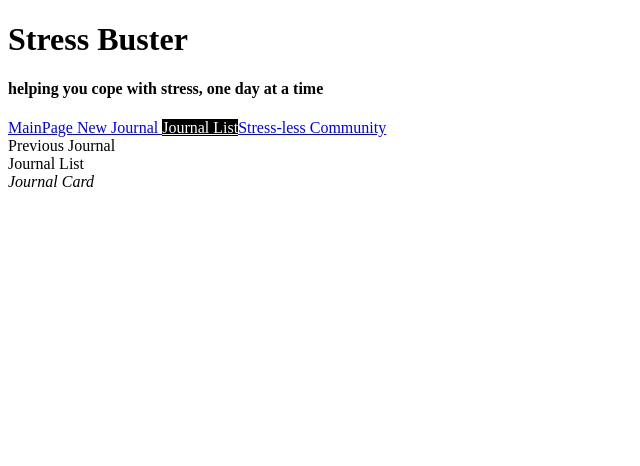
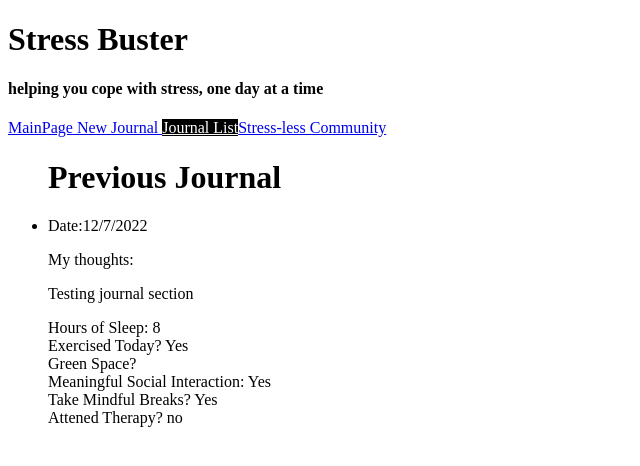
Before and after one commit to timmyyan-git/stress-buster-health-journal, a React (Create React App) app in the folder project/: page /PreviousJournals in a window 1280 px wide. Shown: the top 466 px of the page, without its empty margins (0-640 px from the left). Built offline with nearby package versions, Linux system fonts and the light colour scheme; no server answers; data requests are answered from the project's data file.

Commit message:
Journal List & Journal Card Mock

```diff
--- a/project/db.json
+++ b/project/db.json
@@ -1,5 +1,17 @@
 {
     "journals": [
+        {
+            "id": 1,
+            "date": "12/7/2022",
+            "journalWriting": "Testing journal section",
+            "sleep": 8,
+            "exercise": "Yes",
+            "greenSpace": "",
+            "social": "Yes",
+            "mindful": "Yes",
+            "therapy": "no"
+
+        }
 
     ]
 }
--- a/project/src/App.js
+++ b/project/src/App.js
@@ -10,19 +10,29 @@ import Forum from "./Forum"
 
 // npm install react-router-dom@5
 function App() {
+  // States
+  const [page, setPage] = useState("/")
   const [randomQuote, setRandomQuote] = useState([])
+  const [journalList, setJournalList] = useState([])
 
   // fetch Random Quote and update random quote
 
   useEffect(() => {
     fetch('https://api.quotable.io/random')
-	.then(response => response.json())
-	.then(response => setRandomQuote(response))
-	.catch(err => console.error(err));
+      .then(response => response.json())
+      .then(response => setRandomQuote(response))
+      .catch(err => console.error(err));
   }, [])
 
+  // fetch journals from db.json
 
-  const [page, setPage] = useState("/")
+  useEffect(() => {
+    fetch("http://localhost:3000/journals")
+      .then(response => response.json())
+      .then(response => setJournalList(response))
+  }, [])
+
+ console.log(journalList)
 
   return (
     <div>
@@ -35,7 +45,7 @@ function App() {
         <NewJournal onRandomQuote={randomQuote}/>
       </Route>
      <Route path="/PreviousJournals">
-      <PreviousJournals />
+      <PreviousJournals onJournalList={journalList} />
      </Route>
      <Route path="/Forum">
       <Forum />
--- a/project/src/JournalCard.js
+++ b/project/src/JournalCard.js
@@ -1,10 +1,21 @@
-function JournalCard (){
+function JournalCard ({onJournal}){
+    const {date, journalWriting, sleep, exercise, greenSpace, social, mindful, therapy} = onJournal
+    console.log(journalWriting)
 
     return (
-        <div>
-            <em>Journal Card </em>
-
-        </div>
+        <li>
+            <div>Date:{date}</div>
+            <div>
+                <p>My thoughts: </p>
+                <p> {journalWriting}</p>
+            </div>
+            <div>Hours of Sleep: {sleep}</div>
+            <div>Exercised Today? {exercise}</div>
+            <div>Green Space? {greenSpace}</div>
+            <div>Meaningful Social Interaction: {social}</div>
+            <div>Take Mindful Breaks? {mindful}</div>
+            <div>Attened Therapy? {therapy}</div>
+        </li>
     )
 }
 
--- a/project/src/JournalForm.js
+++ b/project/src/JournalForm.js
@@ -34,7 +34,7 @@ function JournalForm (){
             <select id="type" value={sleep} onChange= {e => setSleep(e.target.value)}>
             <option>Select an Option</option>
              <option> 0 Hours</option>
-            <option > 1 Hour</option>
+             <option > 1 Hour</option>
              <option> 2 Hours</option>
              <option> 3 Hours</option>
              <option> 4 Hours</option>
--- a/project/src/NewJournal.js
+++ b/project/src/NewJournal.js
@@ -1,5 +1,5 @@
 import JournalForm from "./JournalForm"
-import moment from "moment";
+// import moment from "moment";
 
 function NewJournal ({onRandomQuote}){
     const {author, content} = onRandomQuote
--- a/project/src/PreviousJournals.js
+++ b/project/src/PreviousJournals.js
@@ -1,12 +1,19 @@
-import JournalList from "./JournalList"
+import JournalCard from "./JournalCard"
 
-function PreviousJournals (){
+function PreviousJournals ( {onJournalList} ){
+    const journalsToDisplay = onJournalList.map((journal) => {
+        return <JournalCard onJournal={journal} key={journal.id} />
+    })
+    console.log(onJournalList)
+
 
     return (
-        <div>
-            Previous Journal
-            <JournalList />
-        </div>
+
+
+        <ul>
+            <h1>Previous Journal</h1>
+            {journalsToDisplay}
+        </ul>
     )
 }
 
```
